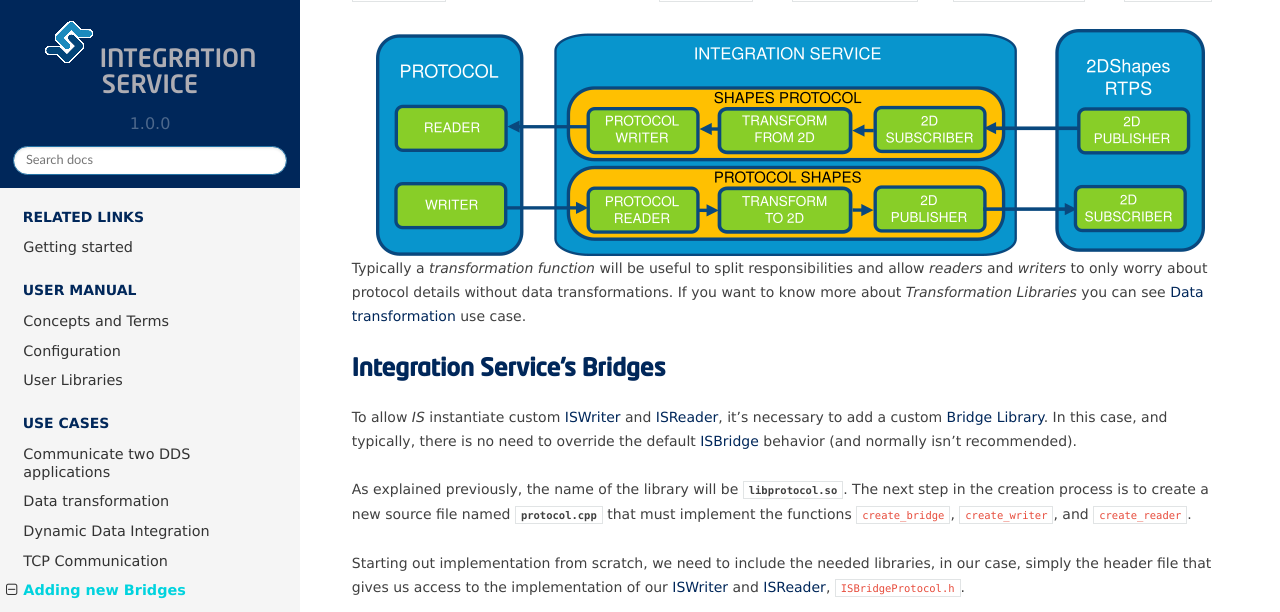
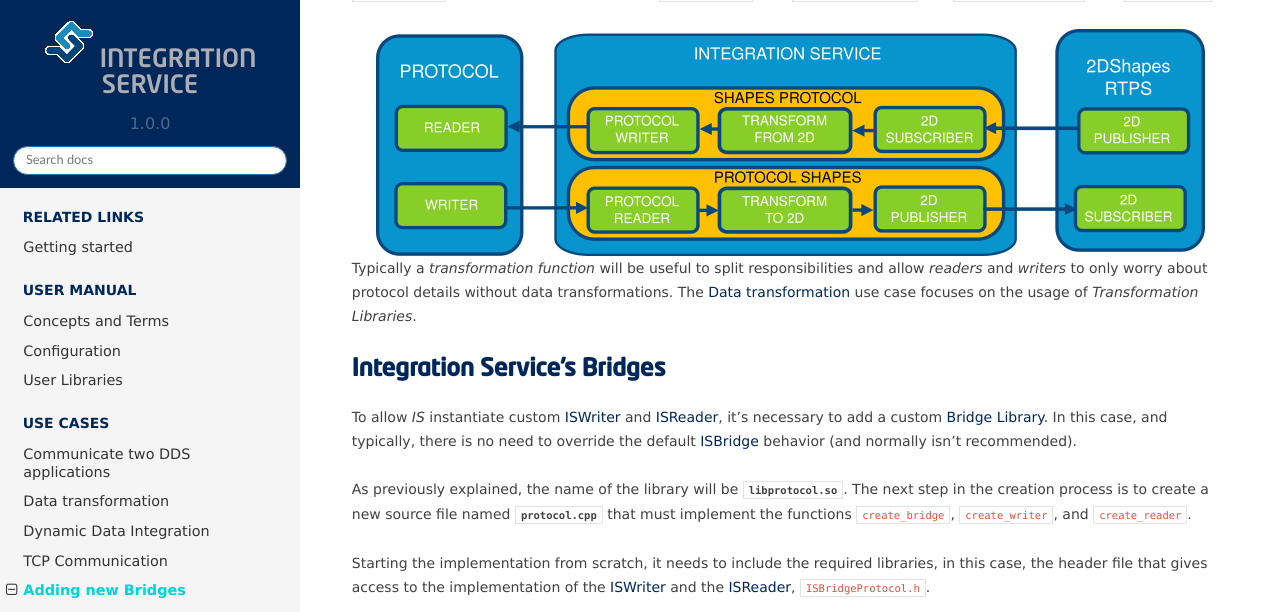
Before and after one commit to eProsima/Integration-Service-docs, a Sphinx documentation site: the page built from docs/newprotocol.rst, in a window 1280 px wide and 1400 px high, scrolled down 1925 px. Shown: the top 612 px of the window. Built offline with Sphinx 7.4.7 and the Read the Docs theme 2.0.0, drawn with Linux system fonts in a browser that asks for light colours; some of the changed text lies outside the part shown.

Commit message:
Refs #3933 Reviewed previous sections of new protocols.

```diff
--- a/docs/newprotocol.rst
+++ b/docs/newprotocol.rst
@@ -2,7 +2,7 @@ Adding new Bridges
 ==================
 
 *Integration Service* allows the creation of custom *readers* and *writers* for any protocol.
-This is the most powerful feature of *IS*, because it allows to communicate any *DDS* application with any other
+This feature is the most powerful of *IS*, because it allows communicating any *DDS* application with any other
 protocol, for example, *NGSIv2* from *FIWARE Orion ContextBroker*, which is a protocol based on WebServices.
 
 .. image:: Bidirectional_connector.png
@@ -29,7 +29,7 @@ section:
     :end-before: <!-- bridge end -->
     :dedent: 4
 
-If the library will accept configuration parameters, they can be passed through the ``<properties>`` tag.
+The library can accept configuration parameters through the ``<properties>`` tag.
 In the next section, *readers* and *writers* must be declared to make them available for the *connectors*:
 
 .. literalinclude:: config_new_bridge.xml
@@ -54,7 +54,7 @@ And the :ref:`Connectors` are declared below:
     :end-before: <!-- connectors end -->
     :dedent: 4
 
-In the previous example there are defined a *DDS participant* :class:`2Dshapes` with a *publisher*
+In the previous example, there are defined a *DDS participant* :class:`2Dshapes` with a *publisher*
 :class:`2d_publisher` and a *subscriber* :class:`2d_subscriber`. In the connectors, we bound :class:`2d_subscriber`
 with :class:`protocol_publisher` and :class:`protocol_subscriber` with :class:`2d_publisher`.
 
@@ -62,8 +62,8 @@ with :class:`protocol_publisher` and :class:`protocol_subscriber` with :class:`2
     :align: center
 
 Typically a *transformation function* will be useful to split responsibilities and allow *readers* and *writers*
-to only worry about protocol details without data transformations. If you want to know more about
-*Transformation Libraries* you can see :ref:`Data Transformation` use case.
+to only worry about protocol details without data transformations.
+The :ref:`Data Transformation` use case focuses on the usage of *Transformation Libraries*.
 
 Integration Service's Bridges
 -----------------------------
@@ -72,12 +72,12 @@ To allow *IS* instantiate custom :ref:`ISWriter` and :ref:`ISReader`, it's neces
 In this case, and typically, there is no need to override the default :ref:`ISBridge` behavior
 (and normally isn't recommended).
 
-As explained previously, the name of the library will be :class:`libprotocol.so`.
+As previously explained, the name of the library will be :class:`libprotocol.so`.
 The next step in the creation process is to create a new source file named :class:`protocol.cpp` that
 must implement the functions ``create_bridge``, ``create_writer``, and ``create_reader``.
 
-Starting out implementation from scratch, we need to include the needed libraries, in our case, simply the
-header file that gives us access to the implementation of our :ref:`ISWriter` and :ref:`ISReader`,
+Starting the implementation from scratch, it needs to include the required libraries, in this case, the
+header file that gives access to the implementation of the :ref:`ISWriter` and the :ref:`ISReader`,
 ``ISBridgeProtocol.h``.
 
 .. literalinclude:: new_bridge.cpp
@@ -85,7 +85,7 @@ header file that gives us access to the implementation of our :ref:`ISWriter` an
     :start-after: // Include start
     :end-before: // Include end
 
-The next part isn't mandatory, but we usually add it because it helps us make the library portable between different
+The next part is optional, but it helps to make the library portable between different
 operating systems and keeps the source code clear to read.
 
 .. literalinclude:: new_bridge.cpp
@@ -93,12 +93,12 @@ operating systems and keeps the source code clear to read.
     :start-after: // Define start
     :end-before: // Define end
 
-If you decide to include this part as well, keep it in mind when we will create the *CMakeLists.txt* file.
+This optional section should be taken in mind during the creation of the *CMakeLists.txt* file to configure the project.
 
-Now, we are in condition to start with the implementation of each function.
+Now, the library is in condition to start with the implementation of each function.
 
-As we established before, our library doesn't need to override the default :ref:`ISBridge` behavior,
-so our ``create_bridge`` function will return ``nullptr``.
+As established before the library doesn't need to override the default :ref:`ISBridge` behavior,
+therefore, the ``create_bridge`` function will return ``nullptr``.
 
 .. literalinclude:: new_bridge.cpp
     :language: cpp
@@ -106,22 +106,22 @@ so our ``create_bridge`` function will return ``nullptr``.
     :end-before: // create_bridge end
 
 The function ``create_reader`` will call directly to the *constructor* that will return the
-configured instance of our :ref:`ISReader`.
+configured instance of the :ref:`ISReader`.
 
 .. literalinclude:: new_bridge.cpp
     :language: cpp
     :start-after: // create_reader start
     :end-before: // create_reader end
 
-In a similar way, the function ``create_writer`` will call directly to the *constructor* that will return the
-configured instance of our :ref:`ISWriter`.
+In the same way, the function ``create_writer`` will call directly to the *constructor* that will return the
+configured instance of the :ref:`ISWriter`.
 
 .. literalinclude:: new_bridge.cpp
     :language: cpp
     :start-after: // create_writer start
     :end-before: // create_writer end
 
-These functions will be detailed in the next section :ref:`Bridge API`, along with the implementation of
+The :ref:`Bridge API` section will detail these functions, along with the implementation of
 :ref:`ISReader` and :ref:`ISWriter`.
 
 
```
Also changed, not shown: other parts of docs/newprotocol.rst (+2 -2 lines).
